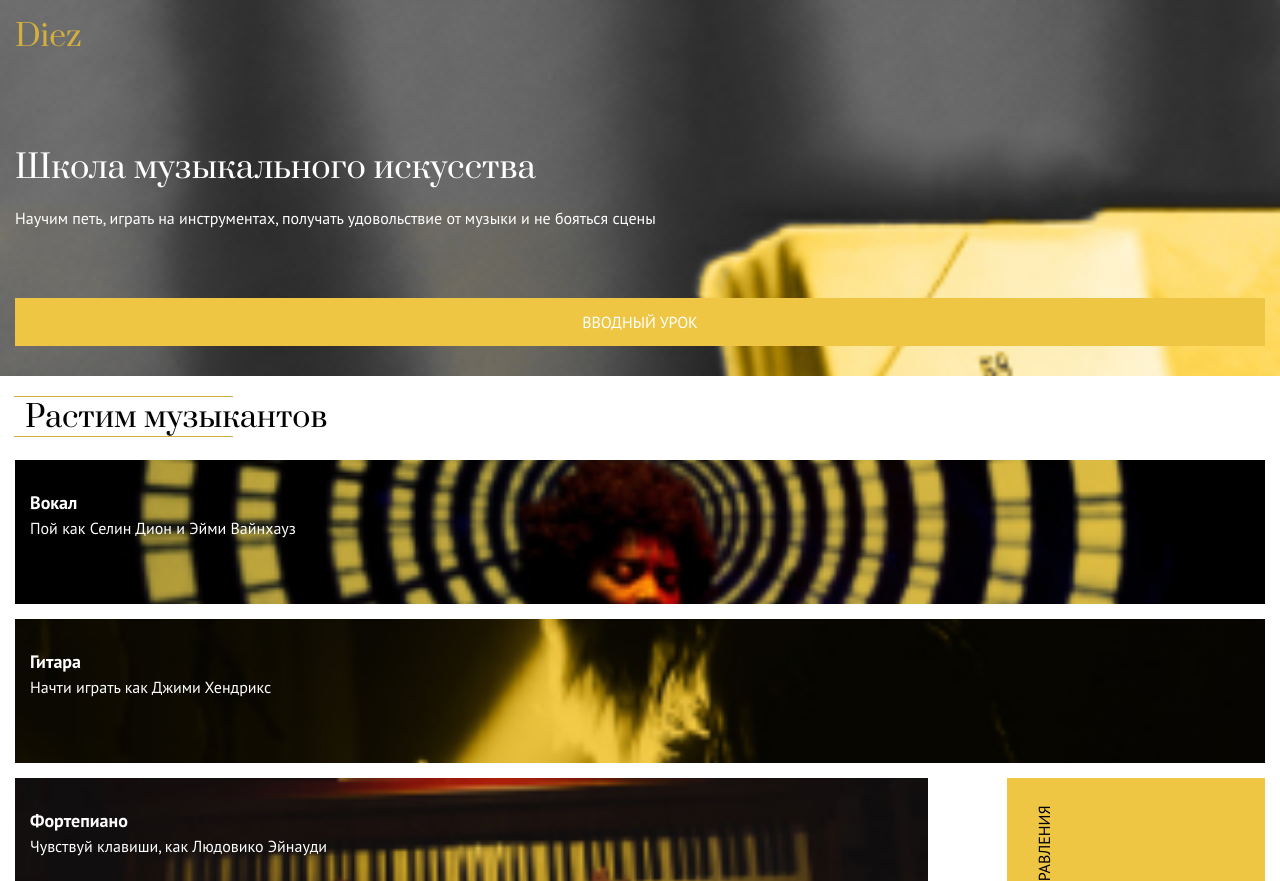
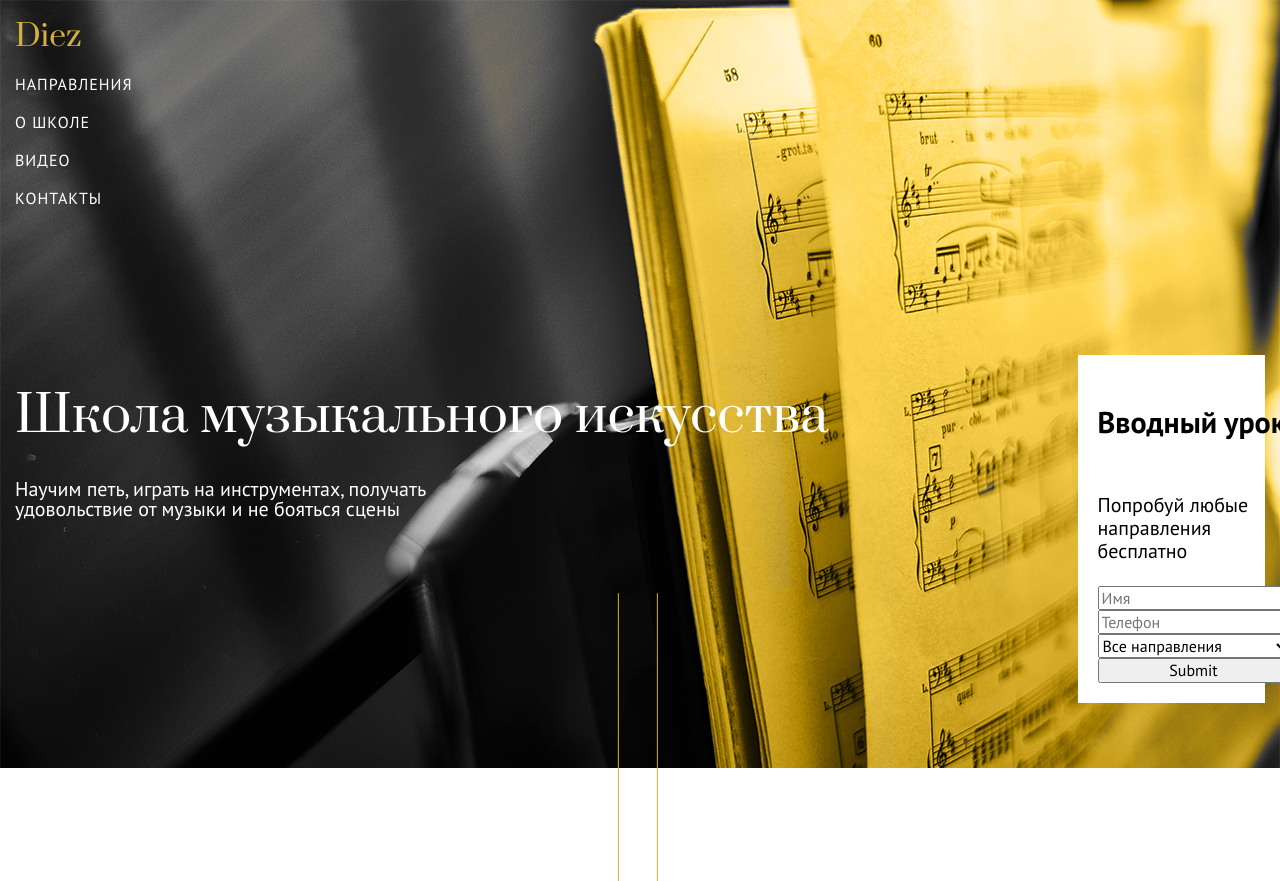
Before and after one commit to kseniyawald/epixx-diez, a plain HTML site: page index.html in a window 1280 px wide. Shown: the top 881 px of the page. Drawn offline with Linux system fonts and the light colour scheme.

Commit message:
ну что-то это как-то так да

```diff
--- a/css/style.css
+++ b/css/style.css
@@ -90,6 +90,10 @@
 h3 {
   font-size: 18px;
   margin-bottom: 5px;
+}
+
+.desktop-text {
+  display: none;
 }
 
 .button {
@@ -443,18 +447,133 @@
   color: #000;
 }
 
+.about-form {
+  display: none;
+}
+
 
 @media (min-width: 1280px) {
   .burger {
     display: none;
   }
 
+  .nav {
+    display: flex;
+    flex-wrap: wrap;
+
+    background-color: transparent;
+  }
+
+  .nav_list {
+     flex-direction: row;
+    justify-content: flex-end;
+  }
+
+  .about {
+    display: flex;
+    flex-wrap: wrap;
+    justify-content: space-between;
+    margin-top: 300px;
+  }
 
 
+  .promo {
+    height: 100vh;
+    background-image: url(../images/bg_main.jpg);
+    background-repeat: no-repeat;
 
+  }
 
+  h1 {
+    font-size: 50px;
+  }
 
+  .about-text {
+    font-size: 20px;
+  }
 
+  .mobile-text {
+    display: none;
+  }
 
+  .button-promo {
+    display: none;
+  }
 
+  .about-form {
+    display: flex;
+    flex-wrap: wrap;
+    flex-direction: column;
+    background-color: #fff;
+    text-align: left;
+    width: 15%;
+    padding: 10px;
+
+  }
+
+  h3 {
+    font-size: 30px;
+    font-weight: bold;
+    padding-bottom: 15px;
+  }
+
+  .form-text {
+    font-size: 20px;
+  }
+
+  .title-grow {
+    transform: rotate(-90deg);
+    left: 0;
+  }
+
+  .grow {
+    display: flex;
+    flex-wrap: wrap;
+    flex-direction: column;
+  }
+
+  .button-grow-wrap {
+    transform: (rotate(90deg));
+  }
+
+  .vocal {
+    order: 2;
+    width: 50%;
+  }
+
+  .guitar {
+    order: 1;
+    width: 30%;
+  }
+
+  .piano {
+    order: 3;
+    width: 30%;
+  }
+
+  .lections {
+    display: flex;
+    background-image: url(../images/directions_card_img_4.jpg);
+    background-repeat: no-repeat;
+    background-size: cover;
+    background-position: center;
+    height: 144px;
+    color: #fff;
+    padding: 15px 15px;
+    margin-bottom: 15px;
+    width: 30%;
+  }
+
+  .lections_btn {
+    flex-direction: row;
+    justify-content: space-between;
+  }
+
+  .guitar_piano {
+    flex-direction: column;
+  }
+
+  .button-temp-wrap {
+    display: none;
+  }
 }
--- a/index.html
+++ b/index.html
@@ -31,18 +31,38 @@
 
 
         <div class="container about">
-            <h1>Школа музыкального искусства</h1>
+            <div class="about-block">
+                <h1><span class="desktop-text">Diez - школа</span> <span class="modile-text">Школа</span> музыкального искусства</h1>
                 <p class="about-text">Научим петь, играть на инструментах, получать удовольствие от музыки и не бояться сцены</p>
+            </div>
+            <div class="about-form">
+                <form action="" class="about-form" align="right">
+                    <h3>Вводный урок</h3>
+                    <span class="form-text">Попробуй любые направления бесплатно</span>
+                    <input type="text" placeholder="Имя">
+                    <input type="tel" placeholder="Телефон">
+                    <select name="" id="">
+                        <option value="">Все направления</option>
+                        <option value="">Гитара</option>
+                        <option value="">Вокал</option>
+                        <option value="">Фортепьяно</option>
+                    </select>
+                    <input type="submit" placeholder="Записаться">
+                </form>
                 <a href="" class="button button-promo">ВВОДНЫЙ УРОК</a>
+            </div>
         </div>
     </section>
 
     <section class="grow">
+        <div  class="title-grow">
             <h2>Растим музыкантов</h2>
+        </div>
         <div class="vocal">
             <h3>Вокал</h3>
             <span>Пой как Селин Дион и Эйми Вайнхауз</span>
         </div>
+        <div class="guitar_piano">
             <div class="guitar">
                 <h3>Гитара</h3>
                 <span>Начти играть как Джими Хендрикс</span>
@@ -51,12 +71,15 @@
                 <h3>Фортепиано</h3>
                 <span>Чувствуй клавиши, как Людовико Эйнауди</span>
             </div>
+        </div>
+        <div class="lections_btn">
             <div class="lections">
                 <h3>Лекции</h3>
                 <span>Подтяни свои знания в теории музыки</span>
             </div>
             <div class="button-grow-wrap">
                 <a href="" class="button button-grow">ВСЕ <br>НАПРАВЛЕНИЯ</a>
+            </div>
         </div>
     </section>
 
@@ -76,6 +99,22 @@
         </div>
         <div class="button-temp-wrap">
             <a href="" class="button button-temp">ВВОДНЫЙ УРОК</a>
+        </div>
+         <div class="about-form">
+                <form action="" class="about-form" align="right">
+                    <h3>Вводный урок</h3>
+                    <span class="form-text">Попробуй любые направления бесплатно</span>
+                    <input type="text" placeholder="Имя">
+                    <input type="tel" placeholder="Телефон">
+                    <select name="" id="">
+                        <option value="" selected  label="Все направления"></option>
+                        <option value="">Гитара</option>
+                        <option value="">Вокал</option>
+                        <option value="">Фортепьяно</option>
+                    </select>
+                    <input type="submit" placeholder="Записаться">
+                </form>
+                <a href="" class="button button-promo">ВВОДНЫЙ УРОК</a>
             </div>
     </section>
 
```
Lines whose indentation alone changed are shown as unchanged.
